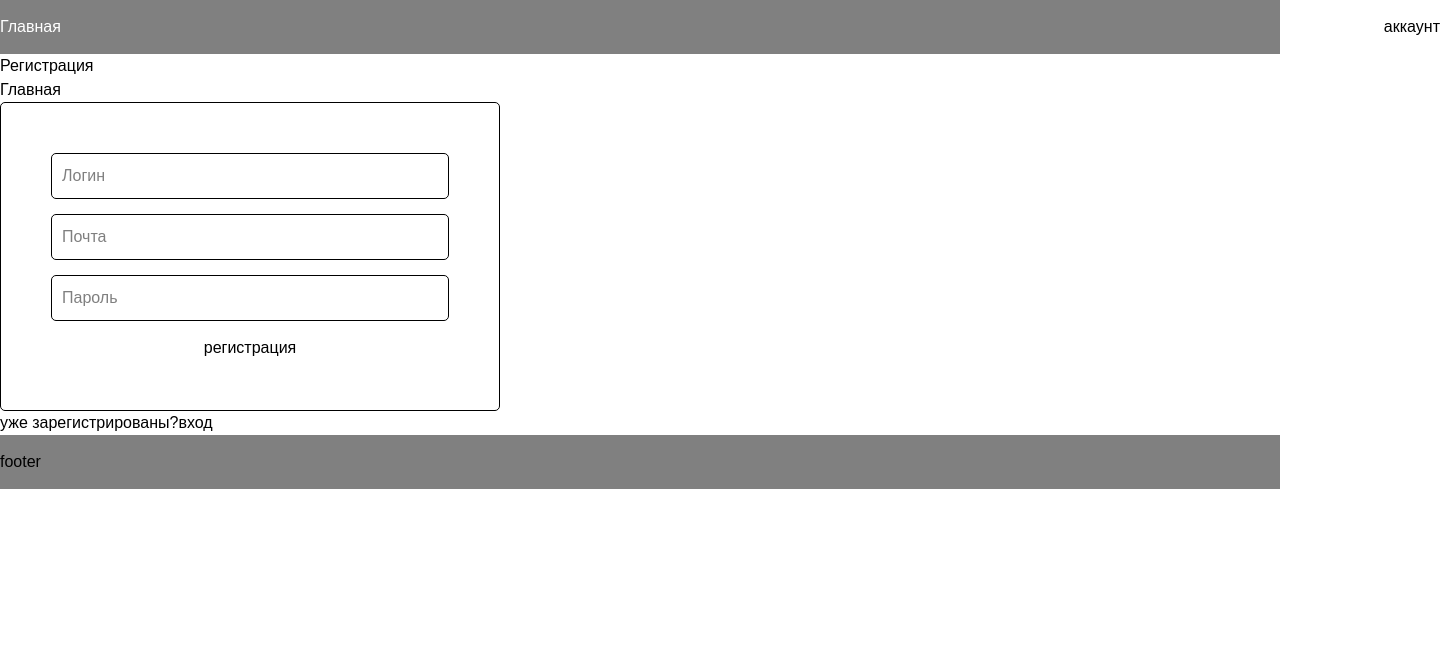
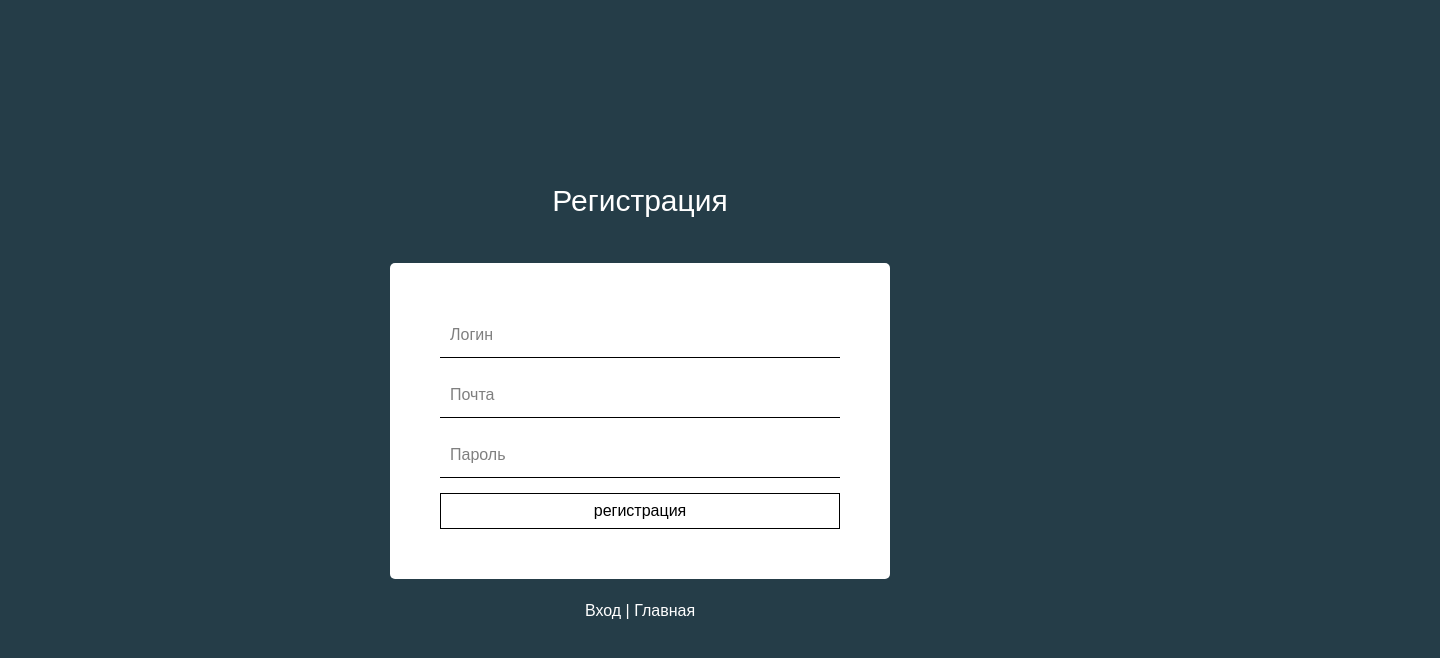
Before and after one commit to akaryaka/portal, a Next.js app in the folder client/: page /signup in a window 1280 px wide. Shown: the top 658 px of the page, 1440 px wide, since content can reach past the window. Built offline with nearby package versions, Linux system fonts and the light colour scheme.

Commit message:
front dev done

```diff
--- a/client/src/app/layout.tsx
+++ b/client/src/app/layout.tsx
@@ -1,8 +1,6 @@
 import type { Metadata } from "next";
 import { Geist, Geist_Mono } from "next/font/google";
 import "./globals.css";
-import Header from "@/components/Header/Header";
-import Footer from "@/components/Footer/Footer";
 
 const geistSans = Geist({
   variable: "--font-geist-sans",
@@ -25,10 +23,8 @@ export default function RootLayout({ children }: LayoutProps<"/">) {
       lang="en"
       className={`${geistSans.variable} ${geistMono.variable} h-full antialiased`}
     >
-      <body>
-        <Header />
+      <body className="bg-[#253d48]">
         {children}
-        <Footer />
       </body>
     </html>
   );
--- a/client/src/app/page.tsx
+++ b/client/src/app/page.tsx
@@ -3,9 +3,9 @@ import Link from 'next/link'
 export default function Home() {
   return (
     <main className="font-sans flex w-full h-[100vh] flex-col items-center justify-center py-32 px-16">
-      <div className='flex justify-center gap-[20px]'>
-        <Link href='signin'>Вход</Link>
-        <Link href='signup'>Регистрация</Link>
+      <div className='flex justify-center gap-[20px] text-[white]'>
+        <Link className='text-[30px]' href='signin'>Вход</Link>
+        <Link className='text-[30px]' href='signup'>Регистрация</Link>
       </div>
     </main>
   );
--- a/client/src/app/signin/page.tsx
+++ b/client/src/app/signin/page.tsx
@@ -4,12 +4,13 @@ import Link from 'next/link'
 const SignIn = () => {
   return(
     <>
-      <h1>Вход</h1>
-      <Link href="/">Главная</Link>
-      <Form page='вход'/>
-      <div>
-        <span>еще не зарегистрированы?</span>
-        <Link href="/signup">регистрация</Link>
+      <div className='w-[100%] h-[100vh] flex flex-col items-center justify-center'>
+        <h1 className='mb-[40px] text-[30px] text-[white]'>Вход</h1>
+        <Form page='signin'/>
+        <div className='flex gap-[10px] text-[white]'>
+          <Link href="/signup">Регистрация</Link>
+          <Link href="/"> | Главная</Link>
+        </div>
       </div>
     </>
   )
--- a/client/src/app/signup/page.tsx
+++ b/client/src/app/signup/page.tsx
@@ -4,12 +4,13 @@ import Link from 'next/link'
 const SignUp = () => {
   return(
     <>
-      <h1>Регистрация</h1>
-      <Link href="/">Главная</Link>
-      <Form page='регистрация'/>
-      <div>
-        <span>уже зарегистрированы?</span>
-        <Link href="/signin">вход</Link>
+      <div className='w-[100%] h-[100vh] flex flex-col items-center justify-center'>
+        <h1 className='mb-[40px] text-[30px] text-[white]'>Регистрация</h1>
+        <Form page='signup'/>
+        <div className='text-[white]'>
+          <Link href="/signin">Вход</Link>
+          <Link href="/"> | Главная</Link>
+        </div>
       </div>
     </>
   )
--- /dev/null
+++ b/client/src/components/Button/Button.props.tsx
@@ -0,0 +1,5 @@
+import { ReactNode } from "react";
+
+export interface Props {
+  children: ReactNode
+}
--- a/client/src/components/Button/Button.tsx
+++ b/client/src/components/Button/Button.tsx
@@ -1,7 +1,9 @@
-const Button = () => {
+import { Props } from "./Button.props"
+
+const Button = ({children} :Props) => {
   return(
     <>
-      <button type="submit">Кнопка</button>
+      <button className="cursor-pointer p-[5px] border border-[1px solid] hover:bg-[#253d48] hover:text-[white]" type="submit">{children}</button>
     </>
   )
 }
--- a/client/src/components/Form/Form.props.tsx
+++ b/client/src/components/Form/Form.props.tsx
@@ -1,3 +1,3 @@
 export interface Props {
-  page: string
+  page: 'signin' | 'signup'
 }
--- a/client/src/components/Form/Form.tsx
+++ b/client/src/components/Form/Form.tsx
@@ -1,16 +1,26 @@
+import Button from '../Button/Button'
 import Input from '../Input/Input'
 import { Props } from './Form.props'
 
 const Form = ({ page }: Props) => {
   return(
-  <>
-    <form className='w-[500px] flex flex-col border border-[1px #000] rounded-[5px] p-[50px]' action='/admin'>
-      <Input placeholder='Логин'/>
-      <Input placeholder='Почта'/>
-      <Input placeholder='Пароль'/>
-      <button>{page}</button>
-    </form>
-  </>)
+    <>
+      <form className='w-[500px] mb-[20px] flex flex-col rounded-[5px] p-[50px] bg-[#ffffff]' action='/admin'>
+        <Input placeholder='Логин'/>
+        {page === 'signup'
+          ? <Input placeholder='Почта'/>
+          : null
+        }
+        <Input placeholder='Пароль'/>
+        <Button>
+          {page === 'signup'
+          ? 'регистрация'
+          : 'вход'
+        }
+        </Button>
+      </form>
+    </>
+  )
 }
 
 export default Form
--- a/client/src/components/Header/Header.tsx
+++ b/client/src/components/Header/Header.tsx
@@ -6,8 +6,8 @@ const Header = () => {
     <>
       <header className='pt-[15px] pb-[15px] bg-[grey]'>
         <div className='w-[1440px] mr-[auto] ml-[auto] flex justify-between'>
-          <Link className='text-[white]' href="/">Главная</Link>
-          <div>аккаунт</div>
+          <Link className='text-[white] text-[20px]' href="/">Главная</Link>
+          <div className='text-[20px]'>аккаунт</div>
         </div>
       </header>
     </>
--- a/client/src/components/Input/Input.tsx
+++ b/client/src/components/Input/Input.tsx
@@ -3,7 +3,7 @@ import { Props } from "./Input.props"
 const Input = ({ placeholder }: Props) => {
   return(
     <>
-      <input className='border border-[1px #000] rounded-[5px] mb-[15px] p-[10px]' type="text" placeholder={placeholder} />
+      <input className='border-b-[1px] mb-[15px] p-[10px] focus:outline-none' type="text" placeholder={placeholder} />
     </>
   )
 }
```
Also changed, not shown: 1 other file (tests, documents, lock files or other folders).
